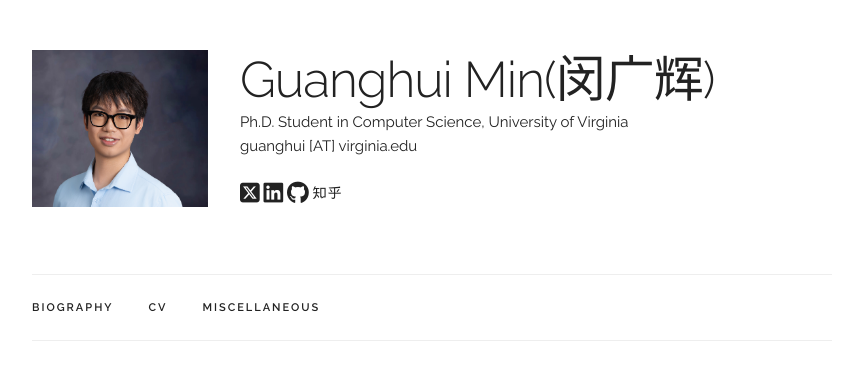
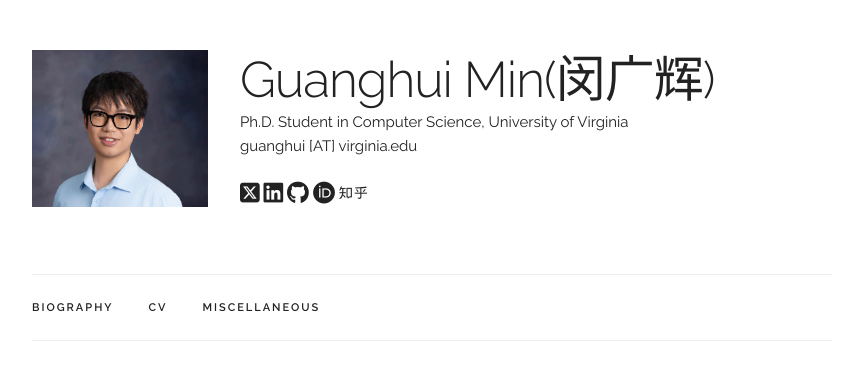
Before and after one commit to GuanghuiMin/GuanghuiMin.github.io, a Jekyll site: the page built from _projects/nlp_rasa.md, in a window 1280 px wide. Shown: the top 371 px of the page, without its empty margins (208-1070 px from the left). Built offline with Jekyll 4.4.1, drawn with Linux system fonts in a browser that asks for light colours.

Commit message:
add orcid icon

```diff
--- a/_data/main_info.yaml
+++ b/_data/main_info.yaml
@@ -5,6 +5,7 @@
 twitter: "https://x.com/Guanghui_Min"
 linkedin: "https://www.linkedin.com/in/guanghui-min/"
 github: "https://github.com/GuanghuiMin"
+orcid: "https://orcid.org/0009-0003-5906-3743"
 zhihu: "https://www.zhihu.com/people/min-guang-hui/columns"
 logos: "/assets/profile-pics/logos.png"
 #google_scholar: ""
--- a/_layouts/default.html
+++ b/_layouts/default.html
@@ -93,6 +93,10 @@
                 <i class="fa-brands fa-github fa-1x" aria-hidden="true"></i>
               </span>
 
+              <span onclick="window.open('{{ site.data.main_info.orcid }}')" style="cursor: pointer">
+                <i class="fa-brands fa-orcid fa-1x" aria-hidden="true"></i>
+              </span>
+
                 <span onclick="window.open('{{ site.data.main_info.zhihu }}')" style="cursor: pointer">
                 <i class="fa-brands fa-zhihu fa-1x" aria-hidden="true"></i>
               </span>
```
Also changed, not shown: 7 other files.
